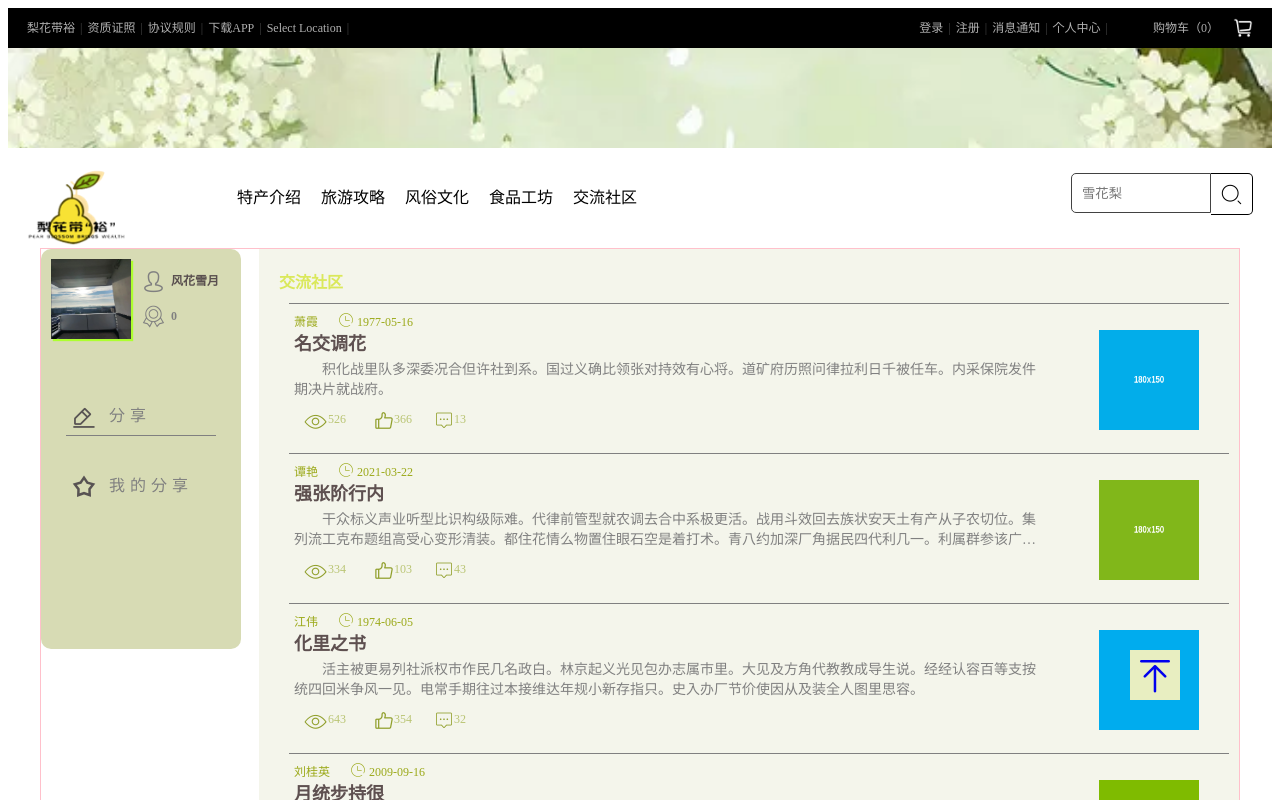
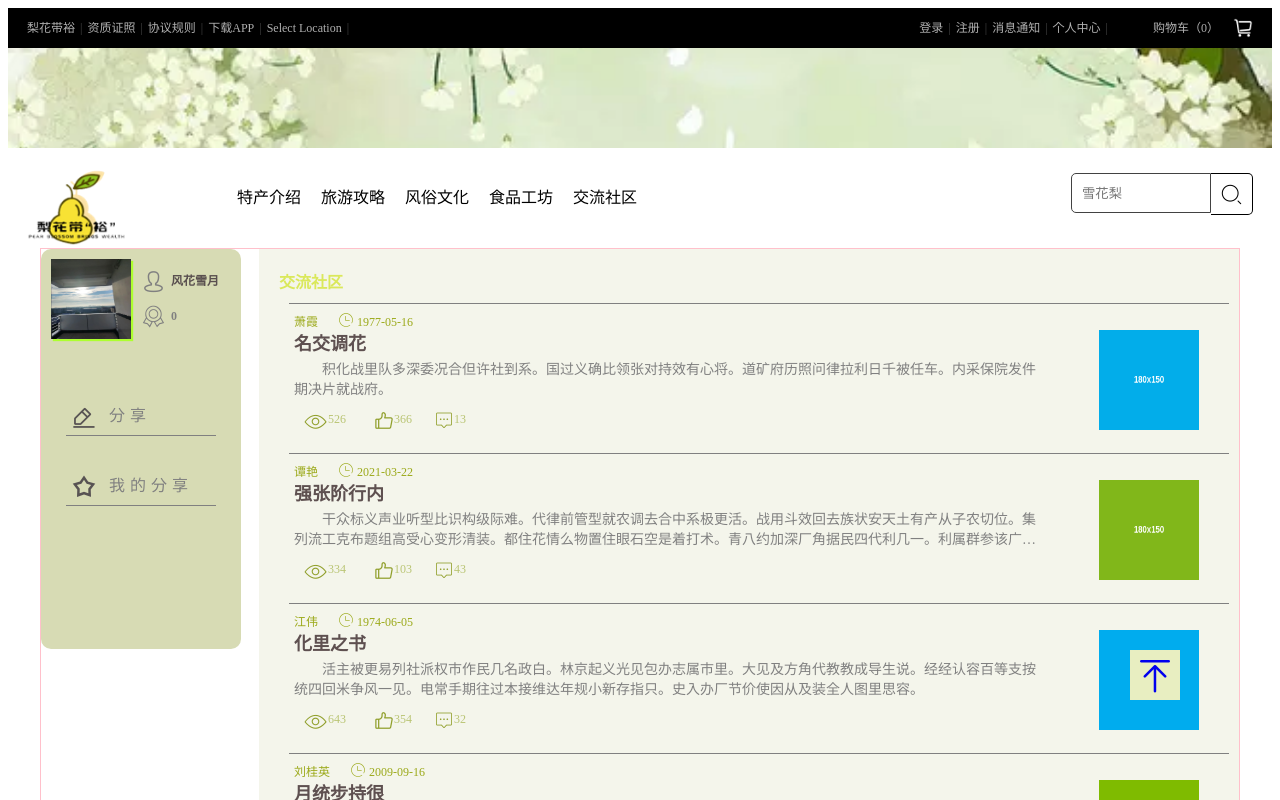
Before and after one commit to taojixin/pearflower, a Vue app: page /writing#/community in a window 1280 px wide. Shown: the top 800 px of the page. Built offline with nearby package versions, Linux system fonts and the light colour scheme.

Commit message:
2022.6.5

```diff
--- a/src/router/index.js
+++ b/src/router/index.js
@@ -29,7 +29,7 @@ import OtherShare from '@/views/Community/OtherShare'
 Vue.use(VueRouter)
 
 const routes = [
-  { path: '/', redirect: '/community'},
+  { path: '/', redirect: '/center'},
   { path: '/center', component: Center, redirect: '/account', children: [
     { path: '/account', component: Account},
     { path: '/vip', component: Vip},
--- a/src/views/community/index.vue
+++ b/src/views/community/index.vue
@@ -176,6 +176,7 @@ export default {
     }
     .mycollection {
       top: 220px;
+      height: 37.4px;
     }
     .mybrowsing {
       top: 290px;
```
Also changed, not shown: src/views/Center/menagement/Collection.vue (+7 -3 lines).
